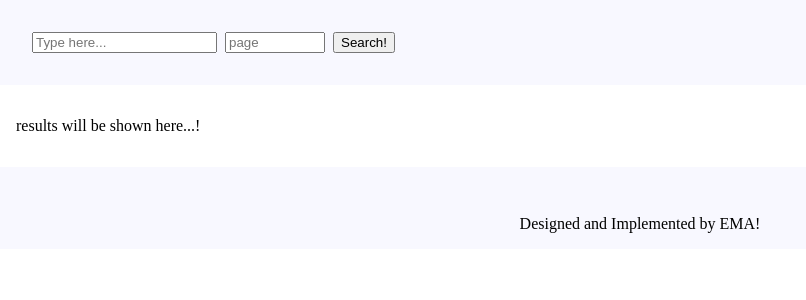
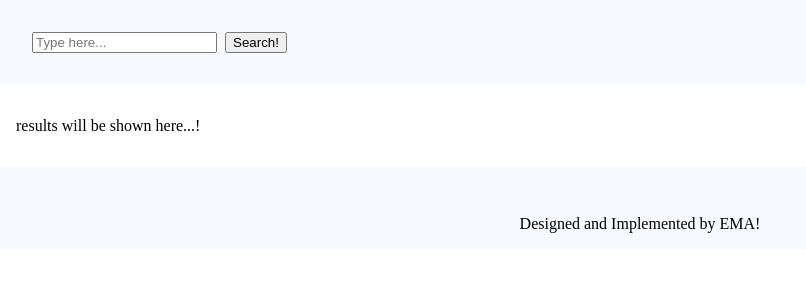
Before and after one commit to marasiali/IEProject2, a Flask app: page / in a window 1280 px wide. Shown: the top 300 px of the page, without its empty margins (0-806 px from the left). Run offline with Flask 2, Linux system fonts and the light colour scheme.

Commit message:
some changes

```diff
--- a/app.py
+++ b/app.py
@@ -15,7 +15,8 @@ def hello():
 def search():
     args = request.args
     query = args.get('query')
-    page = int(args.get('page'))
+    page = int(args.get('page', 1))
+    print(page)
     results = get_links(query, page)
     return render_template('index.html', query=query, page=page, results=results)
 
--- a/scraper.py
+++ b/scraper.py
@@ -15,10 +15,13 @@ def yahoo_search(text, page=1):
     results = []
     for item in soup.select('.algo'):
         title_box = item.select_one('a.td-hu')
+        desc_box = item.select_one('.fc-falcon')
+        if not desc_box:
+            continue
         results.append({
-            'title': title_box.contents[-1],
+            'title': title_box.contents[-1].get_text(),
             'link': title_box['href'],
-            'desc': item.select_one('.fc-falcon').text
+            'desc': desc_box.text,
         })
     return results
 
--- a/templates/index.html
+++ b/templates/index.html
@@ -12,10 +12,8 @@
     <form class="form" action="/search" method="GET">
         {% if query %}
             <input id="query" type="text" value="{{ query }}" name="query">
-            <input id="page-number" type="number" value="{{ page }}" name="page">
         {% else %}
             <input id="query" type="text" placeholder="Type here..." name="query">
-            <input id="page-number" type="number" placeholder="page" name="page">
         {% endif %}
         <button class="btn" type="submit">
             Search!
```
